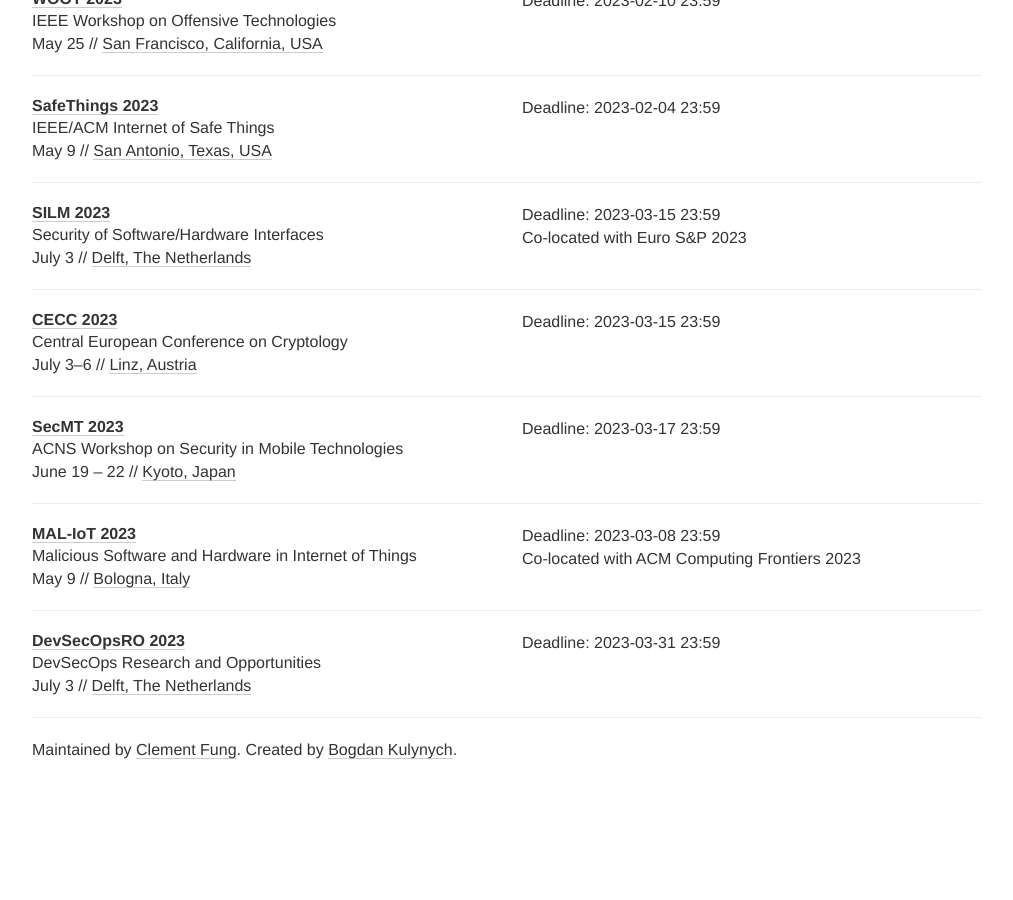
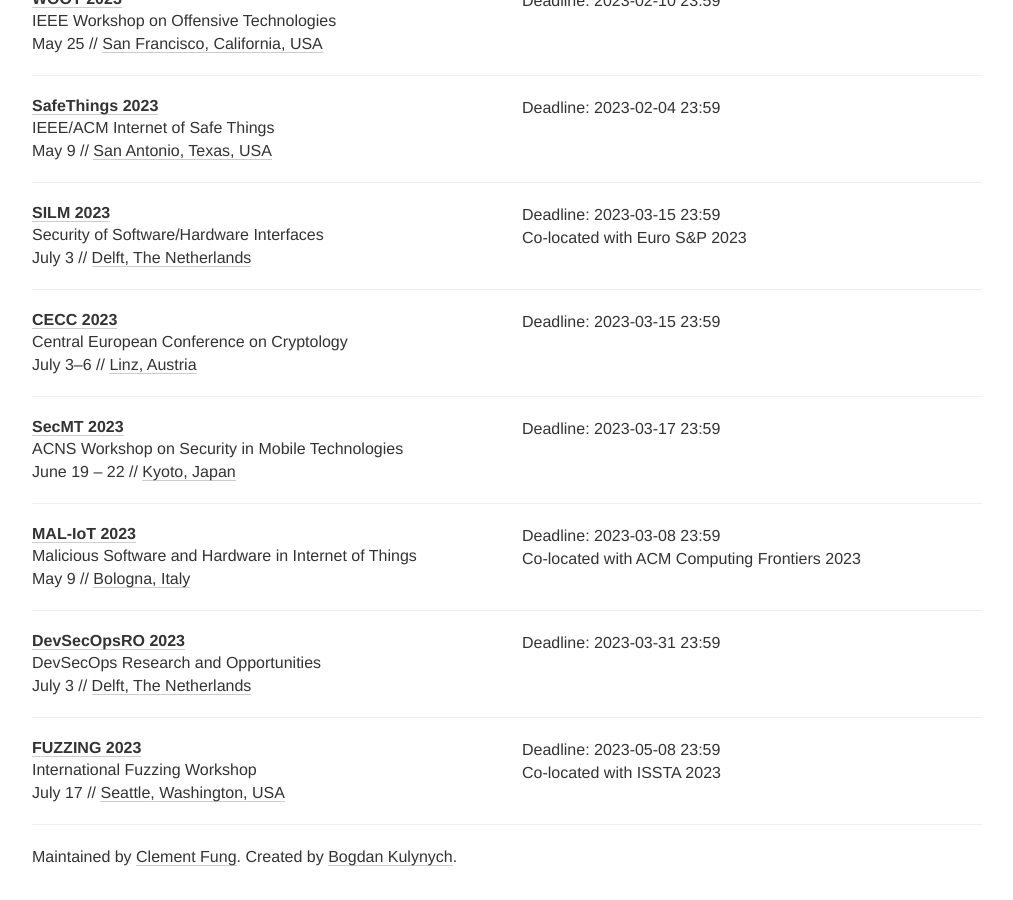
Before and after one commit to sec-deadlines/sec-deadlines.github.io, a Jekyll site: the page built from index.html, in a window 1280 px wide and 900 px high, scrolled down 9550 px. Shown: the whole window, without its empty margins (133-1146 px from the left). Built offline with Jekyll 4.4.1, drawn with Linux system fonts in a browser that asks for light colours; nearby versions of some CDN libraries; comment, search, counter and statistics services are not loaded; before the commit the page ends 10343 px from its top, so only the background shows below that.

Commit message:
add FUZZING'23 workshop

```diff
--- a/_data/conferences.yml
+++ b/_data/conferences.yml
@@ -668,3 +668,14 @@
     - "2023-03-31 23:59"
   place: Delft, The Netherlands
   tags: [SEC, SHOP]
+
+- name: FUZZING
+  year: 2023
+  date: "July 17"
+  description: International Fuzzing Workshop
+  link: https://fuzzingworkshop.github.io/index.html
+  deadline:
+    - "2023-05-08 23:59"
+  place: Seattle, Washington, USA
+  comment: Co-located with ISSTA 2023
+  tags: [SEC, SHOP]
```
